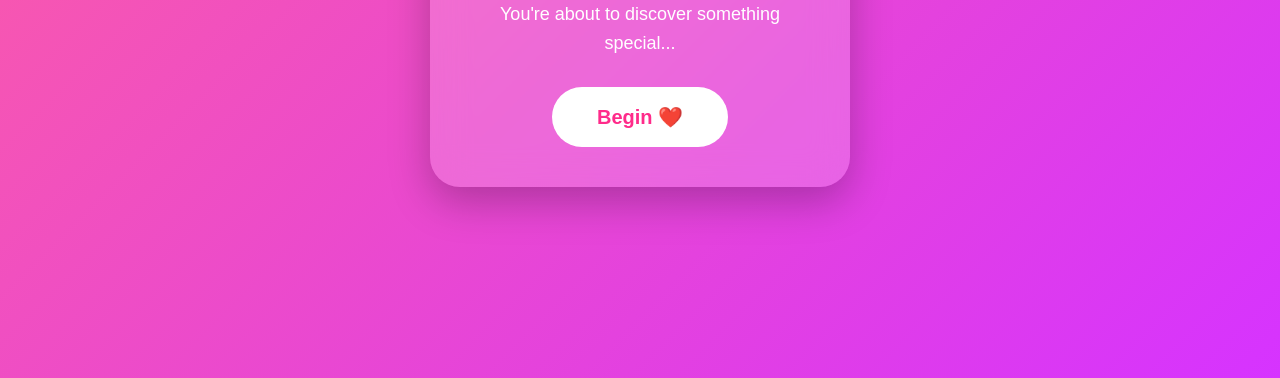
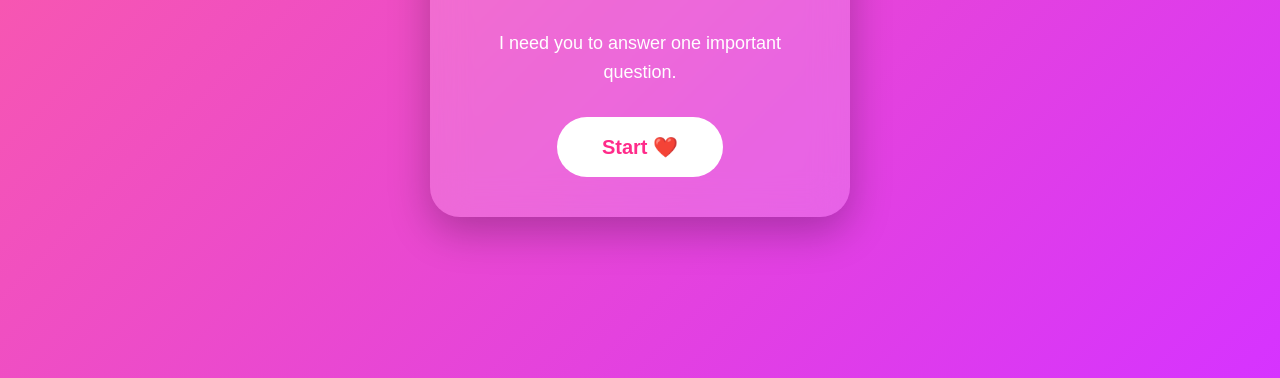
Before and after one commit to Yawar121/how-much-i-love-you, a plain HTML site: page index.html in a window 1280 px wide. Shown: the part 422-800 px from the top of the page. Drawn offline with Linux system fonts and the light colour scheme.

Commit message:
Update index.html

```diff
--- a/index.html
+++ b/index.html
@@ -13,23 +13,16 @@
 
 <body>
 
-<div class="container">
+<div class="container" id="card">
 
 <h1>❤️</h1>
 
 <h2>How Much Do I Love You?</h2>
 
-<p>
-You're about to discover something special...
-</p>
+<p>Before we begin...</p>
 
-<button id="beginBtn">
-Begin ❤️
-</button>
+<p>I need you to answer one important question.</p>
+
+<button id="beginBtn">Start ❤️</button>
 
 </div>
-
-<script src="js/script.js"></script>
-
-</body>
-</html>
```
